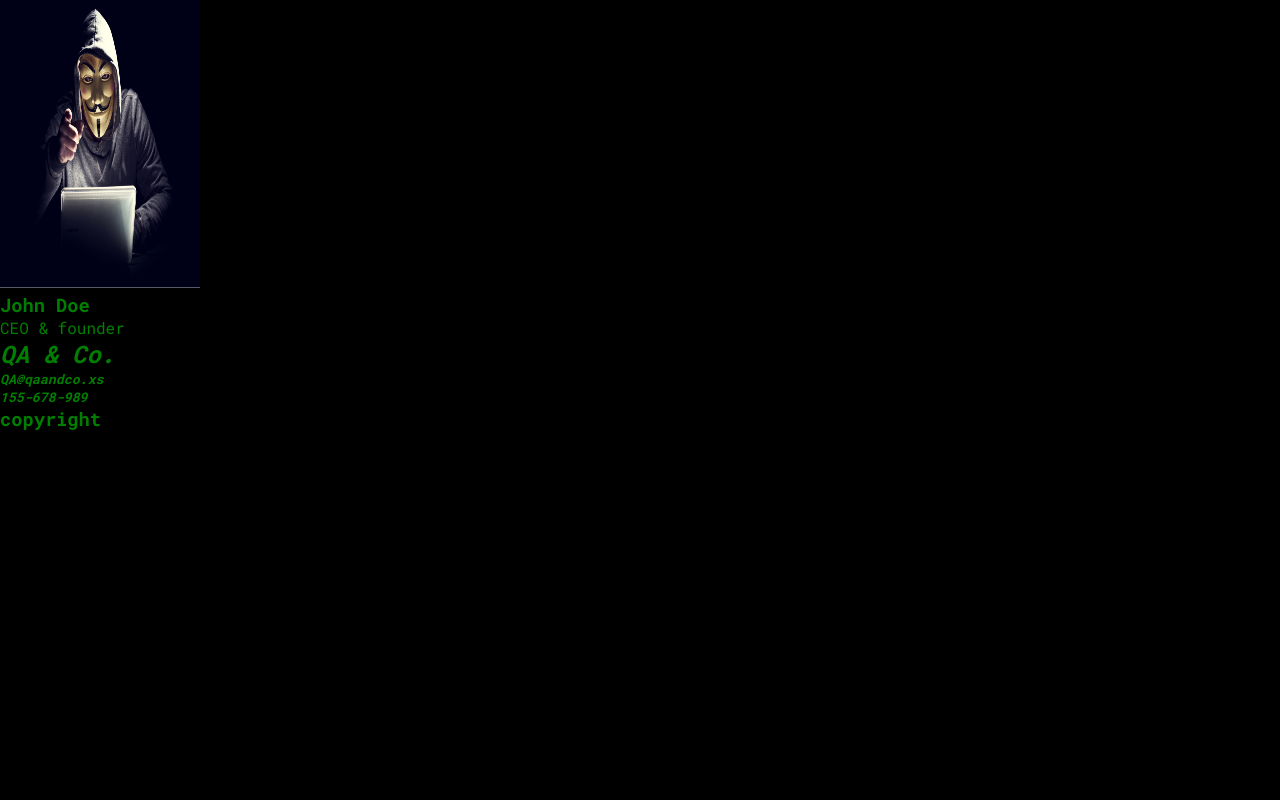
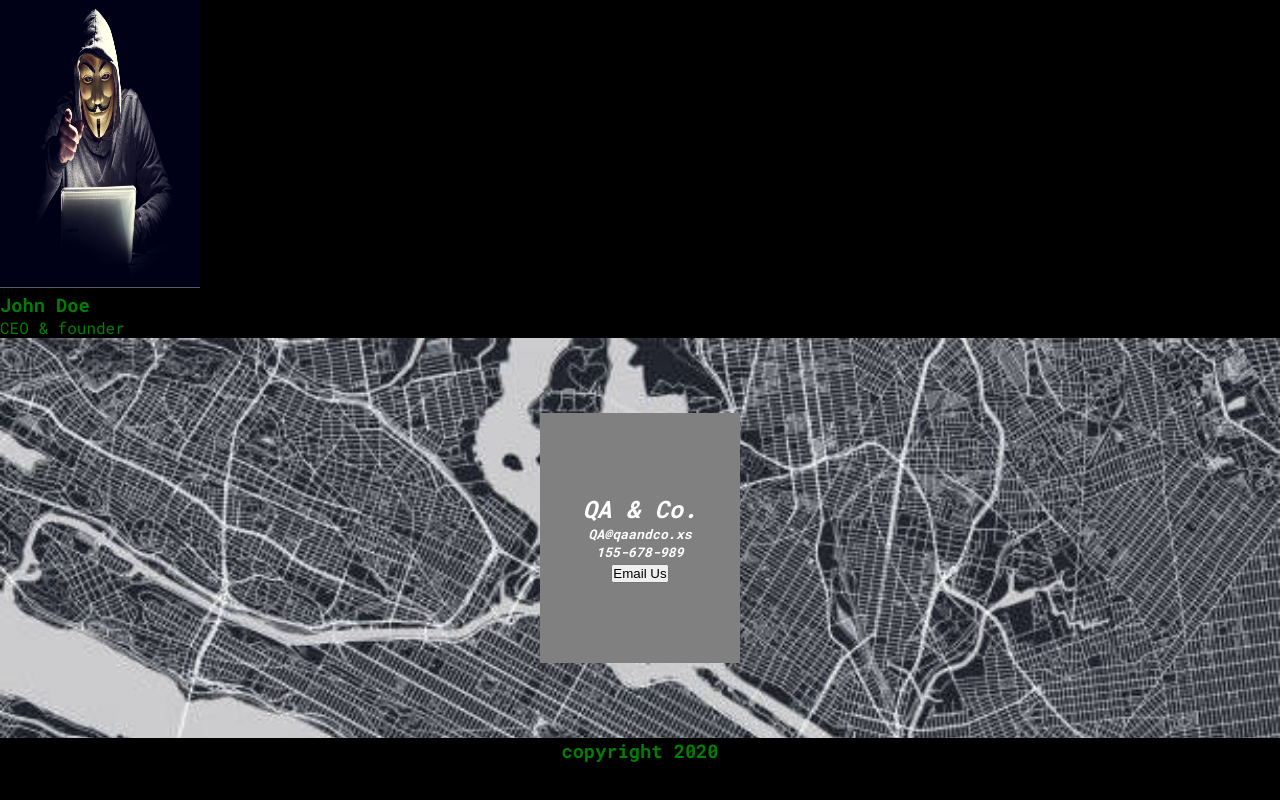
Before and after one commit to hugoulloa89/Challenge-Project-Company-Home-Page-with-Flexbox, a plain HTML site: page index.html in a window 1280 px wide. Shown: the part 2551-3351 px from the top of the page. Before the commit the page ends 2982 px from the top, so only its background shows below. Drawn offline with Linux system fonts and the light colour scheme.

Commit message:
About and footer

```diff
--- a/index.html
+++ b/index.html
@@ -92,14 +92,21 @@
 
 <!-- Adress Section-->
 <address>
-  <h2>QA & Co.</h2>
-  <h5>QA@qaandco.xs</h5>
-  <h5>155-678-989</h5>
+  <div class="contactform">
+    <h2>QA & Co.</h2>
+    <h5>QA@qaandco.xs</h5>
+    <h5>155-678-989</h5>
+    <p><button class="contactbutton">Email Us</button></p>
+  </div>
+
 </address>
 
 <!-- Footer Section-->
   <footer>
-    <h3>copyright</h3>
+    <div class="footertext">
+      <h3>copyright 2020</h3>
+    </div>
+
   </footer>
 </body>
 
--- a/style.css
+++ b/style.css
@@ -146,3 +146,44 @@ main .bannertext {
     width: 200px;
     height: 300px;
 }
+
+
+/* team section */
+
+
+/* Adress section */
+
+address {
+    background-image: url('resources/istockphoto-1250407250-612x612.jpeg');
+    width: 100%;
+    height: 400px;
+    background-repeat: no-repeat;
+    background-size: cover;
+    display: flex;
+    flex-direction: column;
+    justify-content: center;
+    justify-items: center;
+    align-items: center;
+
+}
+
+.contactform {
+    display: flex;
+    flex-direction: column;
+    align-self: auto;
+    background-color: gray;
+    width: 200px;
+    height: 250px;
+    justify-content: center;
+    text-align: center;
+    color: #fff;
+}
+
+/* Footer Section */
+
+footer {
+    width: auto;
+    height: 90px;
+    text-align: center;
+
+}
```
Also changed, not shown: resources/istockphoto-1250407250-612x612.jpeg (added), 1 other file.
